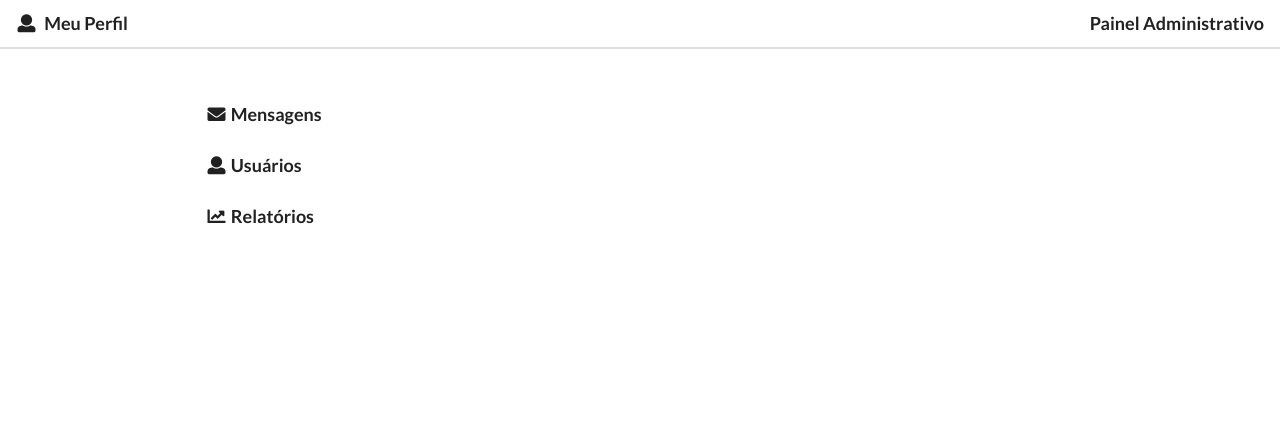
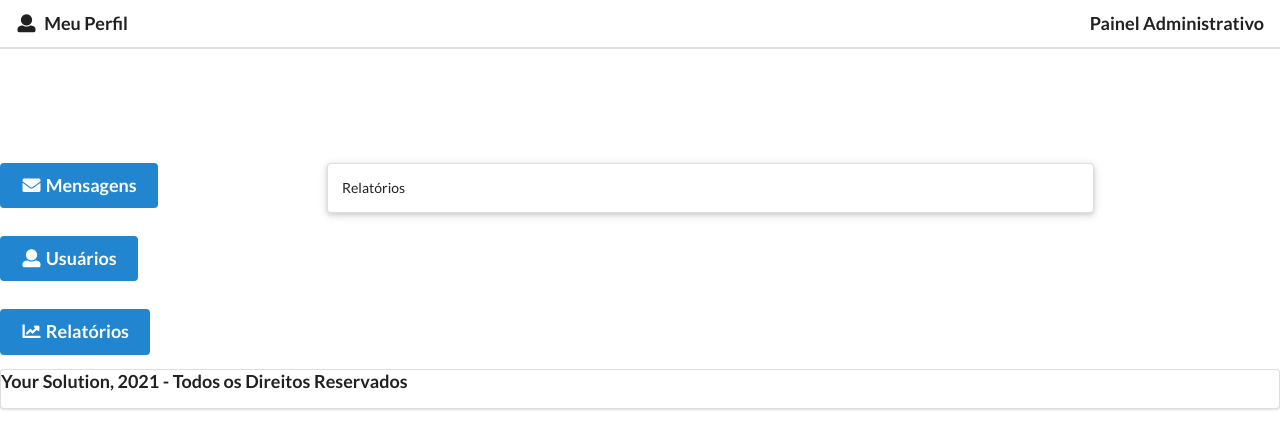
Before and after one commit to asilvasaraiva/urso-fe, a React (Create React App) app in the folder web/: page /reports in a window 1280 px wide. Shown: the top 448 px of the page. Built offline with nearby package versions, Linux system fonts and the light colour scheme.

Commit message:
Aplicando estilização parte 1

```diff
--- a/web/src/components/App.js
+++ b/web/src/components/App.js
@@ -5,8 +5,9 @@ import Users from './users';
 import Reports from './reports';
 import Profile from './profile';
 import Messages from './messages';
-import { Header, Footer,SidePanel } from './commons/';
+import { Header, Footer, SidePanel } from './commons/';
 import MainContent from './commons/MainContent';
+
 
 class App extends React.Component {
   render() {
@@ -15,12 +16,27 @@ class App extends React.Component {
         <BrowserRouter>
           <div>
             <Header />
-            <SidePanel />
-            {/* <Route path="/" /> */}
-            <Route path="/messages" exact component={Messages} />
-            <Route path="/profile" exact component={Profile} />
-            <Route path="/users" exact component={Users} />
+            <div className="ui two column centered grid" style={{marginTop:'100px'}}>
+              <div className="ui row">
+                <div className="four wide column">
+                <SidePanel />
+                </div>
+                <div className="twelve wide column" style={{paddingRight:'200px'}}>
+                <div className="ui raised segment">
+                  <div>
+
+                  <Route path="/users" exact component={Users} />
+                  <Route path="/messages" exact component={Messages} />
+                  <Route path="/profile" exact component={Profile} />
+                  <Route path="/reports" exact component={Reports} />
+                  </div>
+                </div>
+                </div>
+              </div>
+            </div>
+
           </div>
+          <Footer />
         </BrowserRouter>
         {/* <div className="ui container" style={{ alignItems: 'center' }} >
           <Users />
@@ -28,7 +44,7 @@ class App extends React.Component {
         </div> */}
 
 
-      </div>
+      </div >
     );
   }
 }
--- a/web/src/components/commons/MainContent.js
+++ b/web/src/components/commons/MainContent.js
@@ -1,8 +1,13 @@
 import React from 'react';
 
 class MainContent extends React.Component{
+
+  componentDidMount(props, children){
+
+  }
+
   render(){
-    return <div><h1>Main Content </h1></div>
+    return <div><h1>Conteúdo principal </h1></div>
   }
 }
 
--- a/web/src/components/commons/index.js
+++ b/web/src/components/commons/index.js
@@ -1,5 +1,6 @@
 import React from 'react';
 import { Link } from 'react-router-dom';
+import MainContent from './MainContent';
 
 export const Header = () => {
     return (
@@ -36,17 +37,24 @@ export const Header = () => {
     );
 }
 
-export const SidePanel=()=>{
+export const SidePanel = () => {
     return (
-        <div class="ui one column stackable page grid" style={{ marginTop: '40px' }}>
-                <div class="column twelve wide">
+        <div className="ui one column stackable grid" >
+            <div className="column ten  wide">
+                <Link to="/messages" className=" ui primary button ">
                     <h3> <i className="mail icon"></i>Mensagens</h3>
+                </Link>
             </div>
-                <div class="column twelve wide">
+            <div className="column ten   wide">
+                <Link to="/users" className="ui primary button">
                     <h3> <i className="user icon"></i>Usuários</h3>
+                </Link>
             </div>
-                <div class="column twelve wide">
+            <div className="column ten wide">
+                <Link to="/reports" className="ui primary button" >
+
                 <h3> <i className="chart line icon"></i>Relatórios</h3>
+                </Link>
             </div>
 
         </div>
@@ -55,5 +63,12 @@ export const SidePanel=()=>{
 
 export const Footer = () => {
 
-    return <div><h3>Footer</h3></div>;
+    return (
+        <div className="ui center menu ">
+            <div className="column position flex" >
+                <h3>Your Solution, 2021 -  Todos os Direitos Reservados</h3>
+                </div>
+        </div>
+
+    );
 }
--- a/web/src/components/messages/messageList.js
+++ b/web/src/components/messages/messageList.js
@@ -43,12 +43,12 @@ const MessagesLists = (props) => {
     });
 
     return (
-        <div style={{ marginTop: '20px' }}>
+        <div className="">
             <div className="ui header">
                 <i className="envelope open icon"></i>
                 Todas as mensagens ({readMessages} mensagens não lidas)
             </div>
-            <div className="ui styled accordion" >{messages}</div>
+            <div className="ui ten wide styled fluid accordion " >{messages}</div>
         </div>
     );
 }
--- a/web/src/components/reports/index.js
+++ b/web/src/components/reports/index.js
@@ -2,7 +2,7 @@ import React from 'react';
 
 
 const Reports = ()=>{
-  return <div> Reports</div>
+  return <div> Relatórios</div>
 };
 
 export default Reports;
--- a/web/src/components/users/index.js
+++ b/web/src/components/users/index.js
@@ -11,7 +11,7 @@ class Users extends React.Component {
 
   async componentDidMount() {
 
-    const listUsers = await axios.get('http://localhost:3001/users');
+    const listUsers = await axios.get('http://localhost:8080/api/users/');
     console.log(listUsers.data);
     this.setState({list:listUsers.data});
 
@@ -20,7 +20,7 @@ class Users extends React.Component {
 
   render() {
     return (
-      <div style={{ marginTop: '20px' }}>
+      <div>
         <div className="ui header">
           <i className="users  icon"></i>
           Gerenciar Usuários
--- a/web/src/components/users/userEdit.js
+++ b/web/src/components/users/userEdit.js
@@ -6,7 +6,11 @@ componentDidMount(){
 
 }
     render(){
-        return <div>Editar Usuário</div>
+        return (
+        <div className="ui header">
+            Editar Usuário
+        </div>
+        );
     }
 }
 
```
Lines whose indentation alone changed are shown as unchanged.
